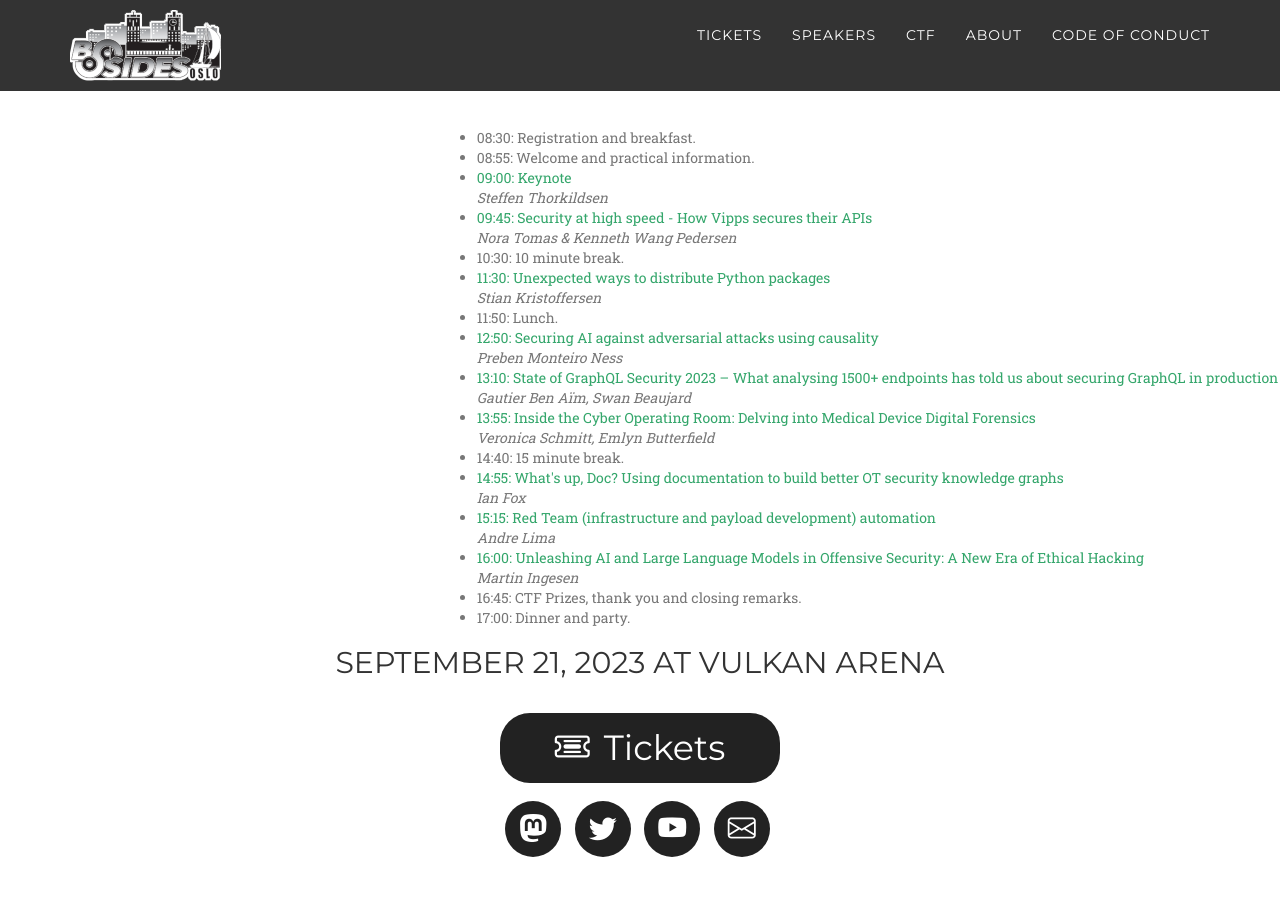
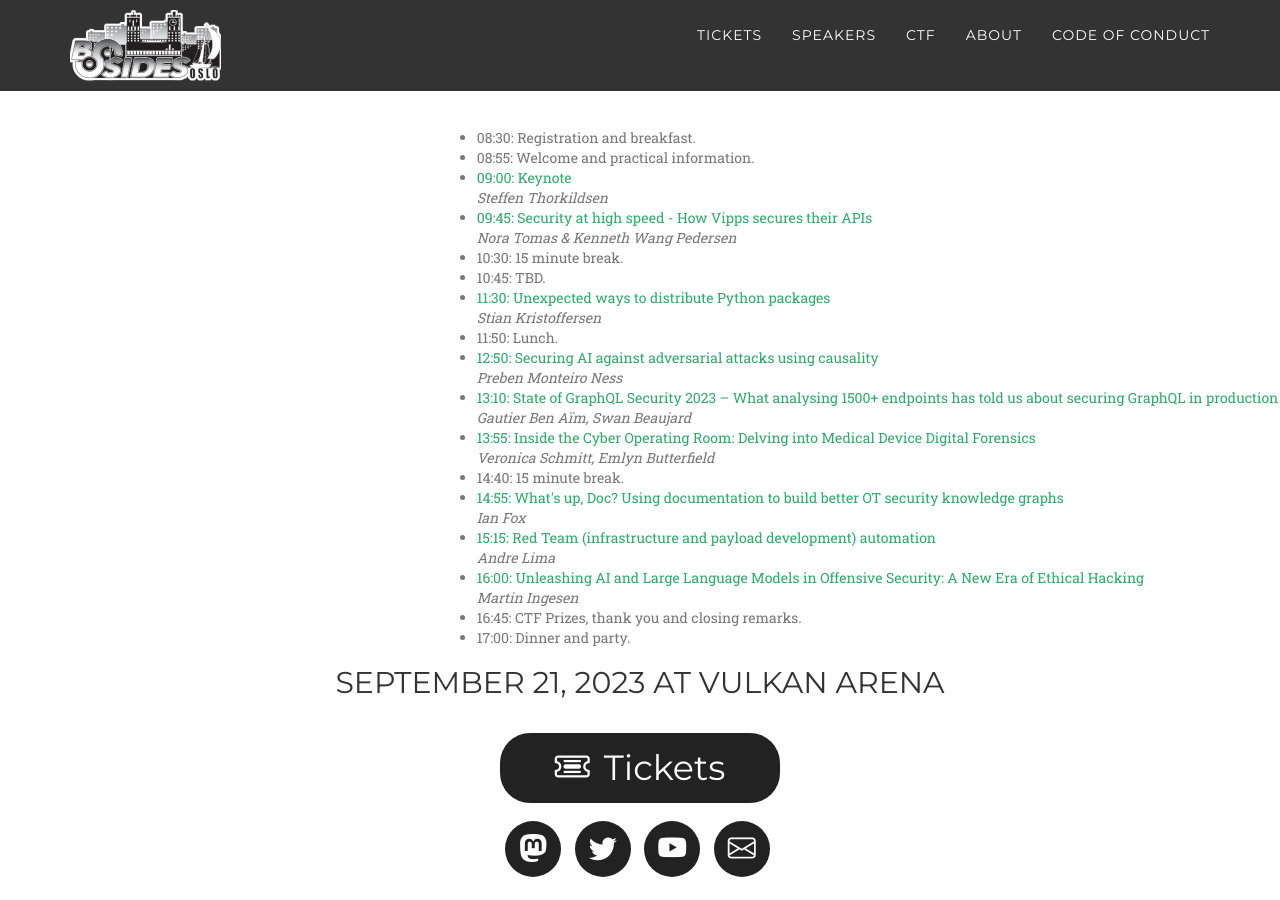
Before and after one commit to bsidesoslo/2023, a Jekyll site: the page built from index.html, in a window 1280 px wide and 900 px high. Built offline with Jekyll 4.4.1, drawn with Linux system fonts in a browser that asks for light colours; some web fonts are replaced.

Commit message:
Fixed typo and added TBD

```diff
--- a/_data/program.yaml
+++ b/_data/program.yaml
@@ -2,8 +2,10 @@
   scheduled: "08:30"
 - title: Welcome and practical information.
   scheduled: "08:55"
-- title: 10 minute break.
+- title: 15 minute break.
   scheduled: "10:30"
+- title: TBD.
+  scheduled: "10:45"
 - title: Lunch.
   scheduled: "11:50"
 - title: 15 minute break.
```
